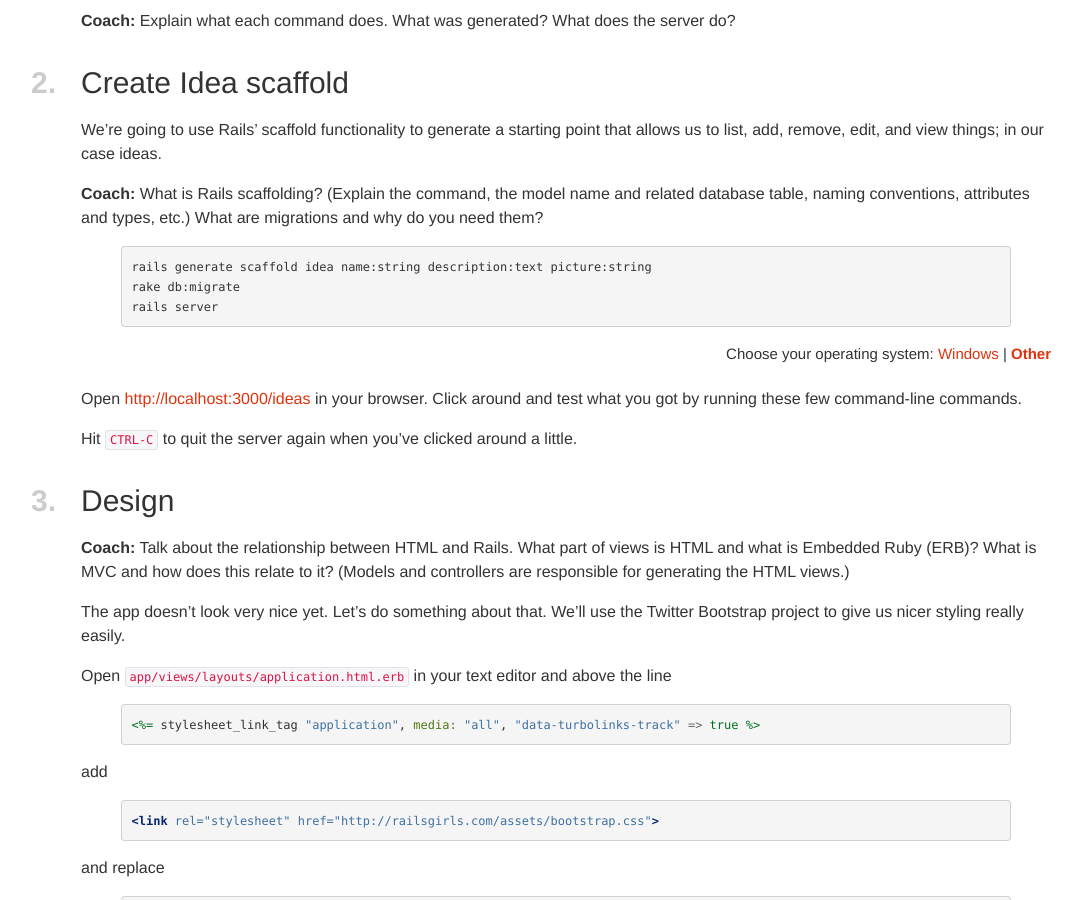
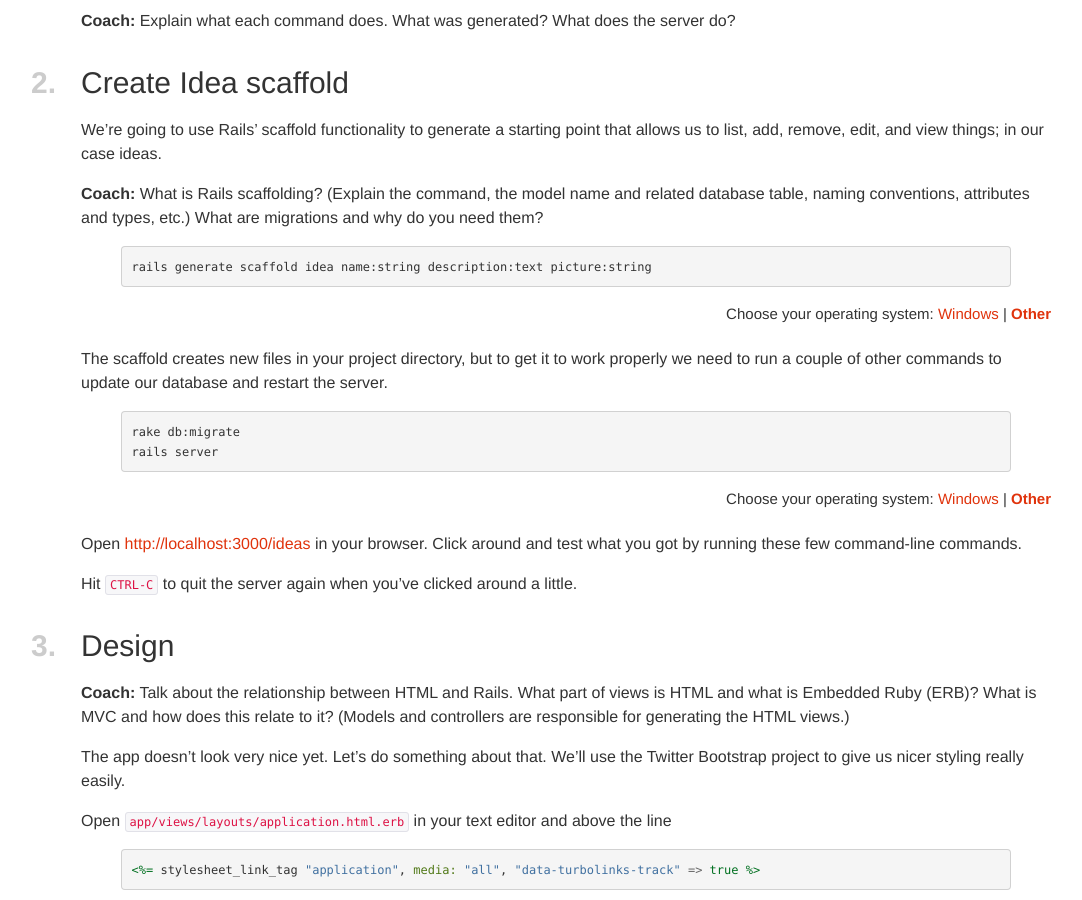
Before and after one commit to railsgirls/guides.railsgirls.com, a Jekyll site: the page built from _posts/2012-04-18-app.markdown, in a window 1280 px wide and 900 px high, scrolled down 2060 px. Shown: the whole window, without its empty margins (4-1086 px from the left). Built offline with Jekyll 4.4.1, drawn with Linux system fonts in a browser that asks for light colours; nearby versions of some CDN libraries; Markdown is read by kramdown in place of the engine named in the settings.

Commit message:
Splits the ideas scaffold instructions.

```diff
--- a/_posts/2012-04-18-app.markdown
+++ b/_posts/2012-04-18-app.markdown
@@ -160,6 +160,21 @@ We're going to use Rails' scaffold functionality to generate a starting point th
   <div class="nix">
 {% highlight sh %}
 rails generate scaffold idea name:string description:text picture:string
+{% endhighlight %}
+  </div>
+
+  <div class="win">
+{% highlight sh %}
+rails generate scaffold idea name:string description:text picture:string
+{% endhighlight %}
+  </div>
+</div>
+
+The scaffold creates new files in your project directory, but to get it to work properly we need to run a couple of other commands to update our database and restart the server.
+
+<div class="os-specific">
+  <div class="nix">
+{% highlight sh %}
 rake db:migrate
 rails server
 {% endhighlight %}
```
Also changed, not shown: other parts of _posts/2012-04-18-app.markdown (+0 -1 lines).
